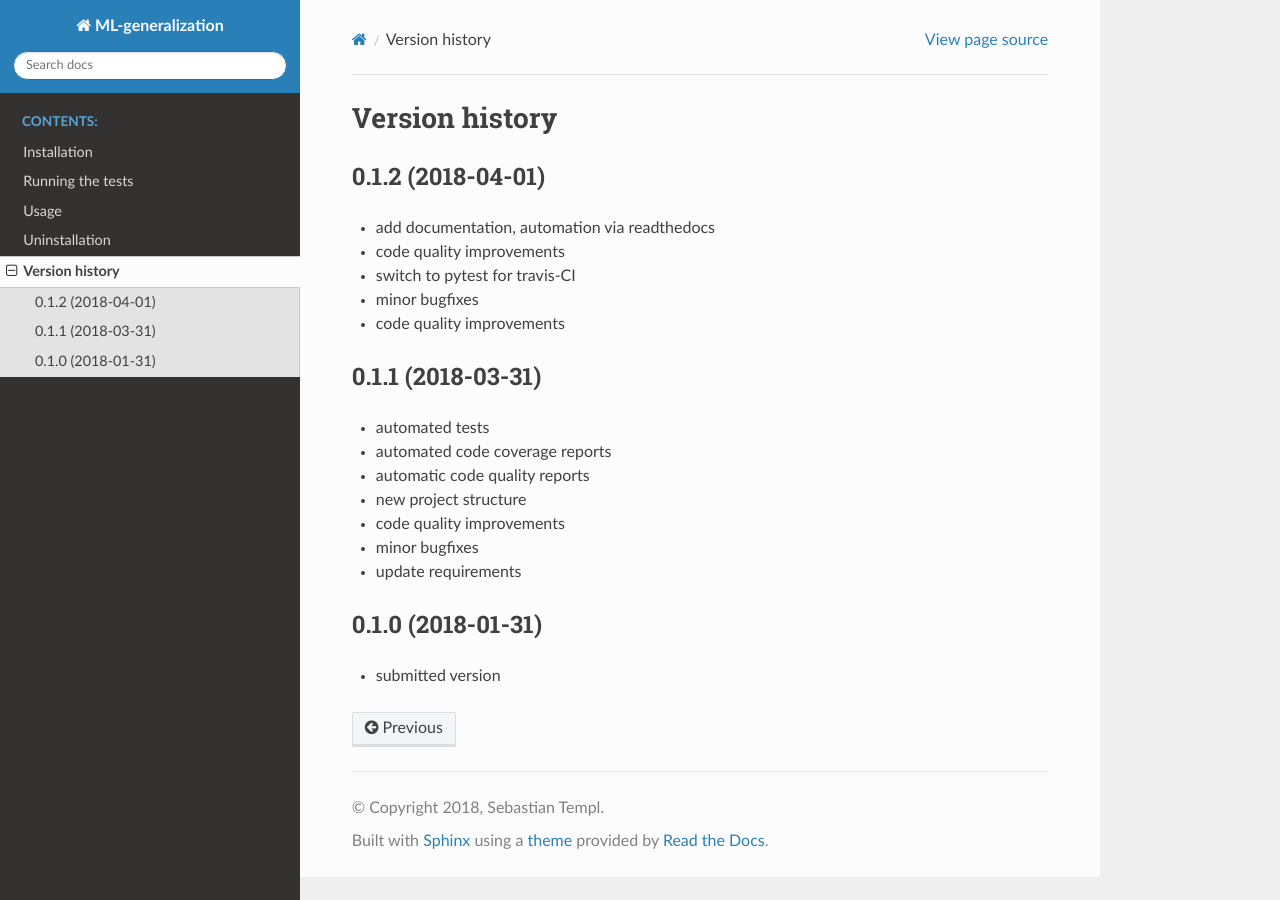
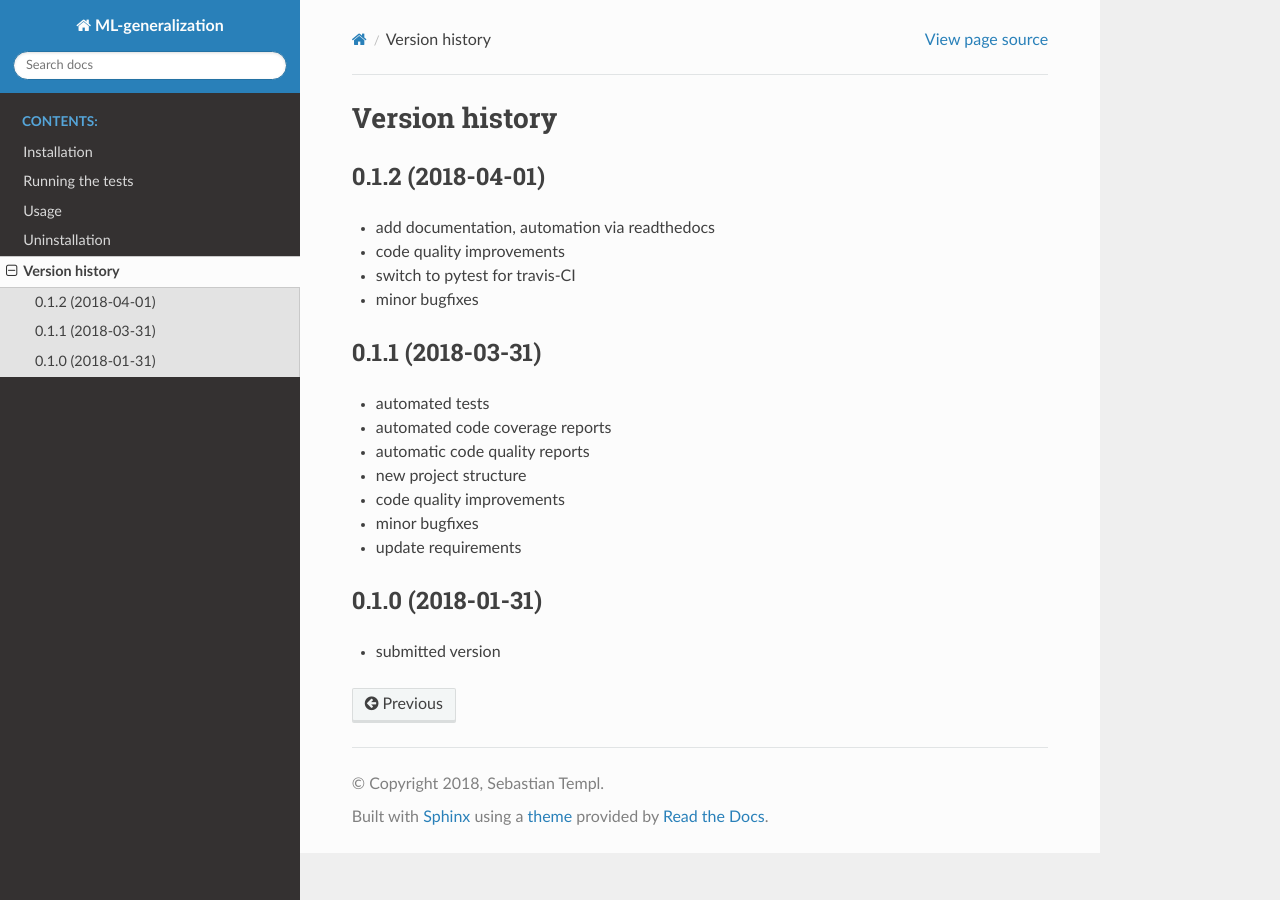
Before and after one commit to tempse/ML-generalization, a Sphinx documentation site: the page built from docs/history.rst, in a window 1280 px wide. Built offline with Sphinx 7.4.7 and the Read the Docs theme 2.0.0, drawn with Linux system fonts in a browser that asks for light colours.

Commit message:
Minor corrections

```diff
--- a/docs/history.rst
+++ b/docs/history.rst
@@ -10,7 +10,6 @@ Version history
 - code quality improvements
 - switch to pytest for travis-CI
 - minor bugfixes
-- code quality improvements
 
 
 0.1.1 (2018-03-31)
```
